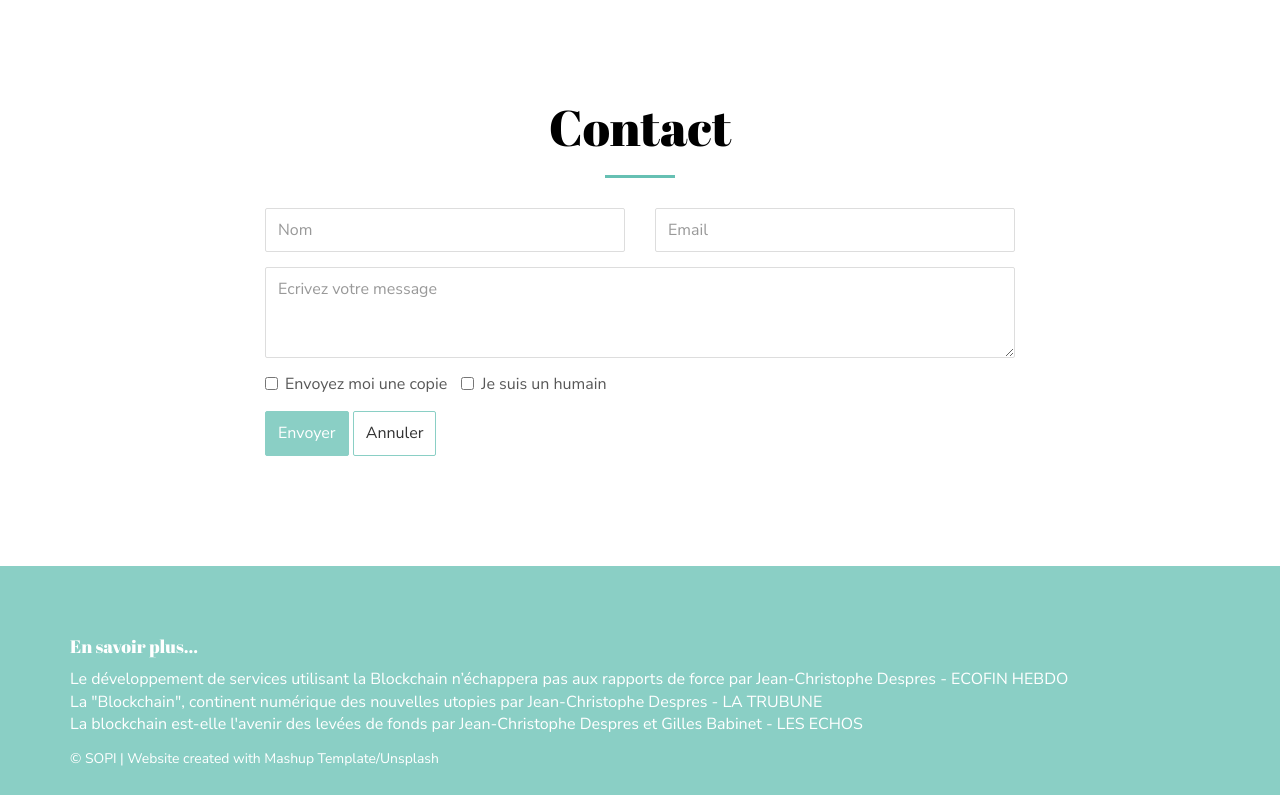
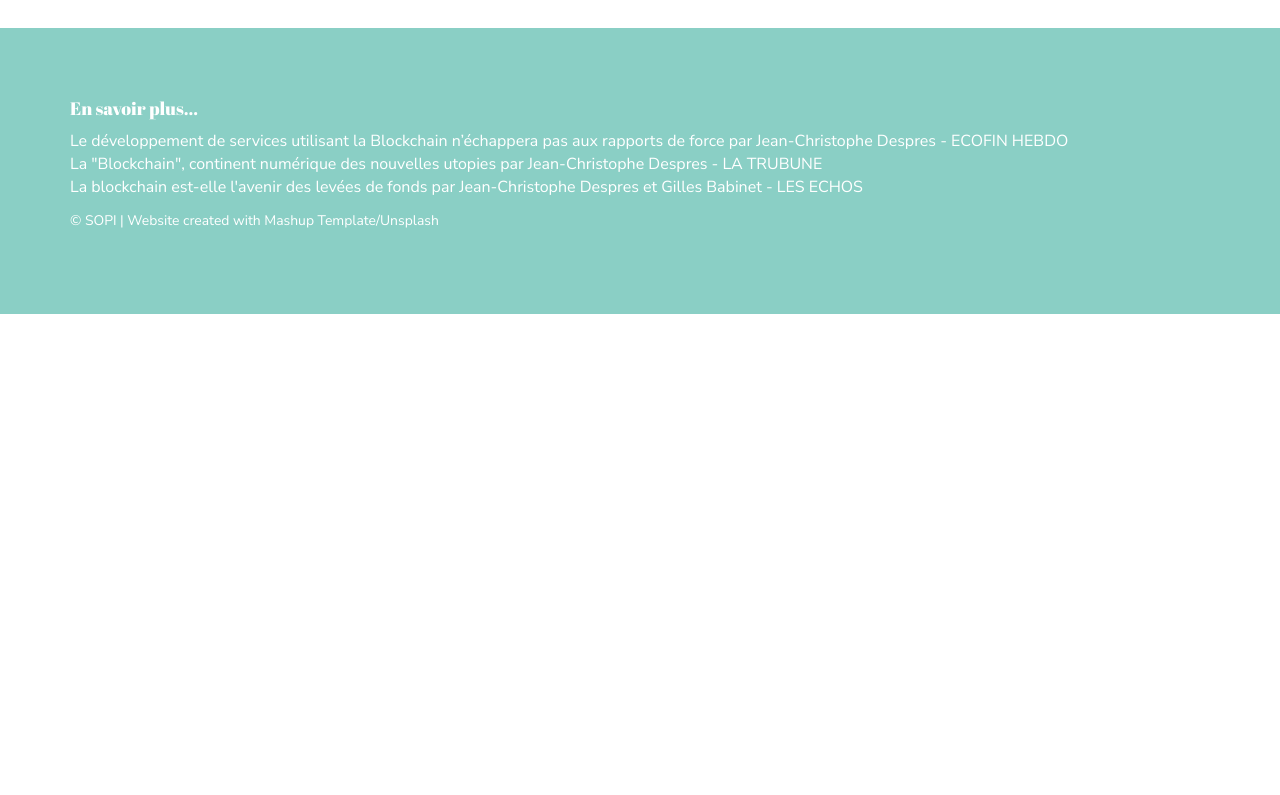
Before and after one commit to sopiagency/sopiagency.github.io, a plain HTML site: page index.html in a window 1280 px wide. Shown: the part 5195-5990 px from the top of the page. After the commit the page ends 5509 px from the top, so only its background shows below. Drawn offline with Linux system fonts and the light colour scheme; some packages are replaced by stand-ins of ours.

Commit message:
Display none

```diff
--- a/index.html
+++ b/index.html
@@ -224,7 +224,7 @@
 </div>
 
 
-<div class="section-container" id="contact-section-container">
+<div class="section-container" id="contact-section-container" style="display:none;">
     <div class="container contact-form-container">
         <div class="row">
             <div class="col-xs-12 col-md-offset-2 col-md-8">
```
